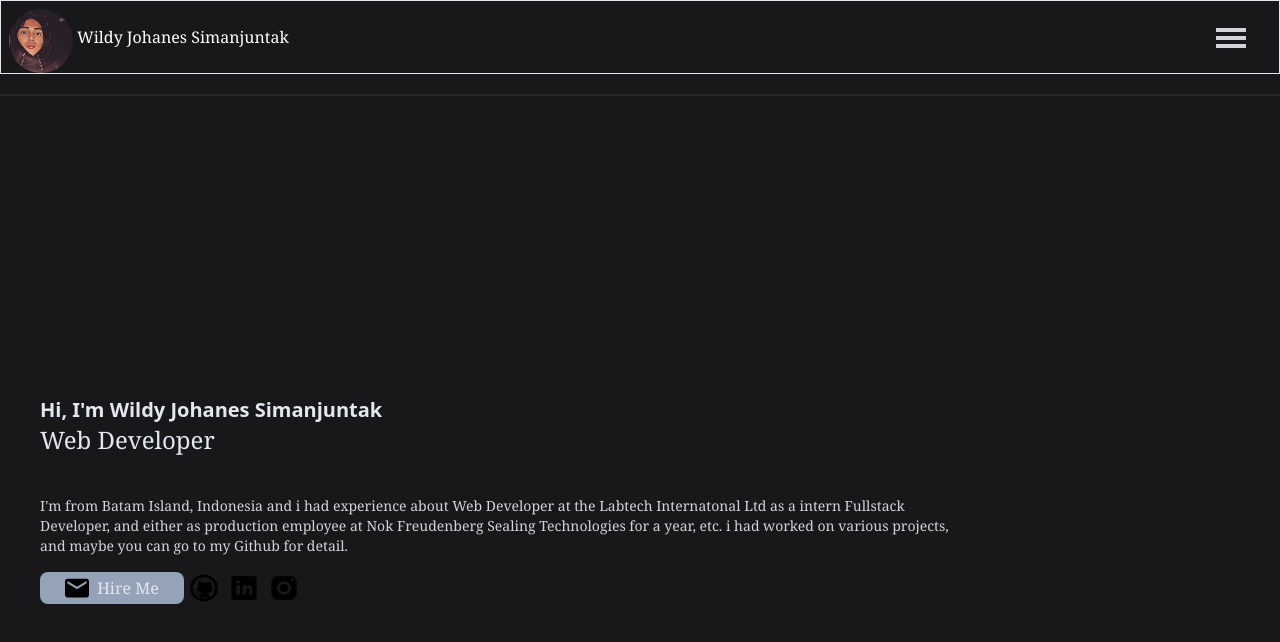
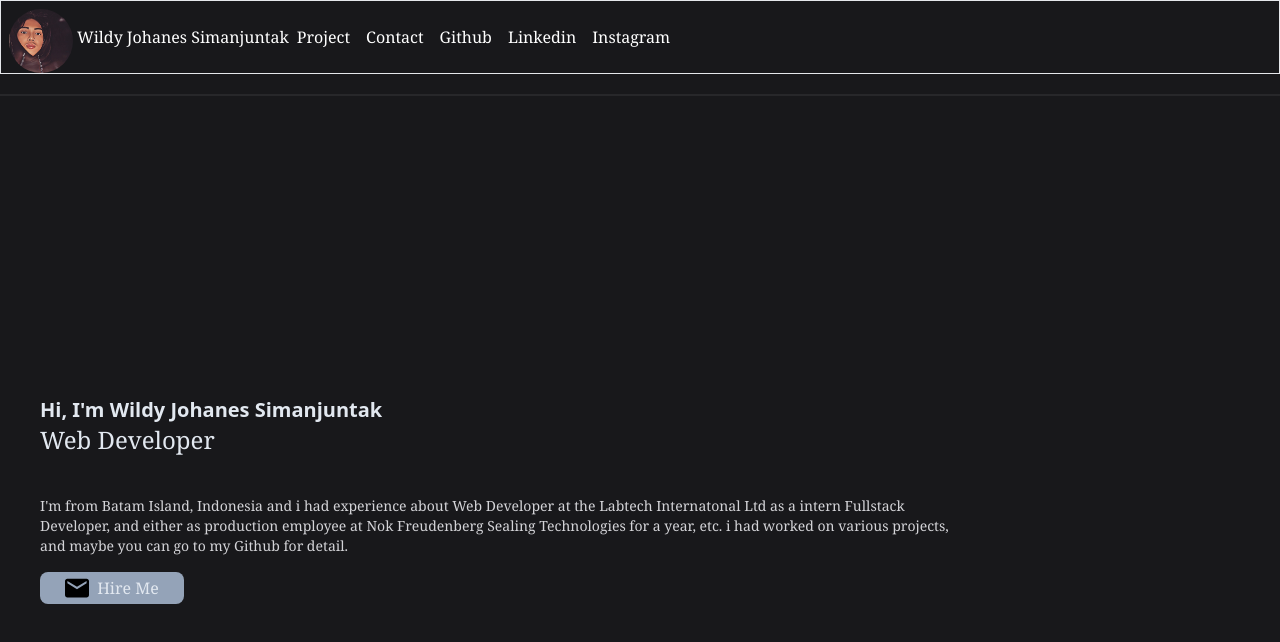
Before and after one commit to wildy13/Portofolio, a Nuxt app in the folder AboutMe/: page / in a window 1280 px wide. Shown: the top 642 px of the page. Built offline with nearby package versions, Linux system fonts and the light colour scheme.

Commit message:
modified

```diff
--- a/AboutMe/assets/css/style.css
+++ b/AboutMe/assets/css/style.css
@@ -4,12 +4,13 @@
  font-family: ui-serif, Georgia, Cambria, "Times New Roman", Times, serif;
 }
 
-.navigation{
-    position: fixed;
-    height: 100%;
-    transition: .5s;
-}
 
+@media (min-width: 300px) and (max-width: 800px) {
+    .navigation{
+        position: fixed;
+        height: 100%;
+        transition: .5s;
+    }
 
 .hamburger, .bar{
     position: fixed;
@@ -57,3 +58,7 @@
     background-color: #fff;
     transform: rotate(-45deg) translate(6px, -5px);
 }
+.none{
+    display: none;
+}
+}
--- a/AboutMe/components/me.vue
+++ b/AboutMe/components/me.vue
@@ -9,6 +9,11 @@
               <div class="text-center ml-1 text-white">Wildy Johanes Simanjuntak</div>
             </div>
             <div class="mr-2 text-white">
+              <a class="mx-2 none">Project</a>
+              <a class="mx-2 none">Contact</a>
+              <a class="mx-2 none">Github</a>
+              <a class="mx-2 none">Linkedin</a>
+              <a class="mx-2 none">Instagram</a>
               <div class="fixed z-0 h-0 top-0 right-0 overflow-y-hidden">
                 <div class="navigation text-center mt-7 top-20 w-40">
                   <a class="block text-zinc-300 p-2 text-sm no-underline" href="https://github.com/wildy13">Github</a>
@@ -16,7 +21,7 @@
                   <a class="block text-zinc-300 p-2 text-sm no-underline" href="https://www.instagram.com/jo.14m/">Instagram</a>
                 </div>
               </div>
-              <button class="hamburger mr-4 mobile:mr-4" @click="show()">
+              <button class="hamburger mr-4 mr-4" @click="show()">
                 <div id="bar1" class="bar" />
                 <div id="bar2" class="bar" />
                 <div id="bar3" class="bar" />
@@ -36,15 +41,12 @@
           production employee at Nok Freudenberg Sealing Technologies for a year, etc.
           i had worked on various projects, and maybe you can go to my Github for detail.
         </p>
-        <div class="flex mt-4">
+        <div class="mt-4">
           <div class="flex items-center bg-slate-400 rounded-lg w-36 justify-center hover:bg-zinc-900 hover:text-slate-200">
             <img src="../assets/img/email.svg" class="h-8 w-6">
             <a href="mailto:wildy.simanjuntak13@gmail.com" class="ml-2">Hire Me</a>
             </img>
           </div>
-          <a href="https://github.com/wildy13"><img src="../assets/img/github.png" class="h-8 w-10" /></a>
-          <a href="https://www.linkedin.com/in/wildy-simanjuntak-181a691a4"><img src="../assets/img/linkedin.png" class="h-8 w-10" /></a>
-          <a href="https://www.instagram.com/jo.14m/"><img src="../assets/img/instagram.png" class="h-8 w-10" /></a>
         </div>
       </div>
     </div>
```
